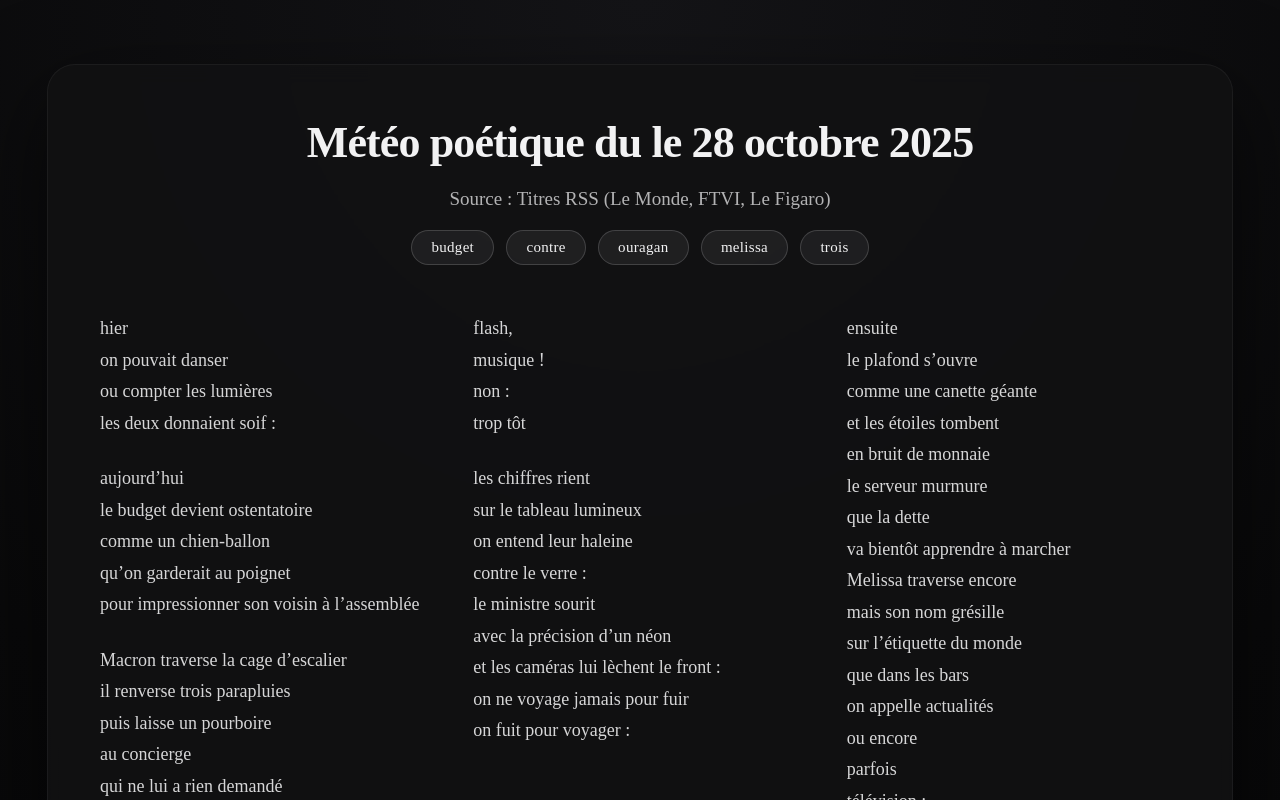
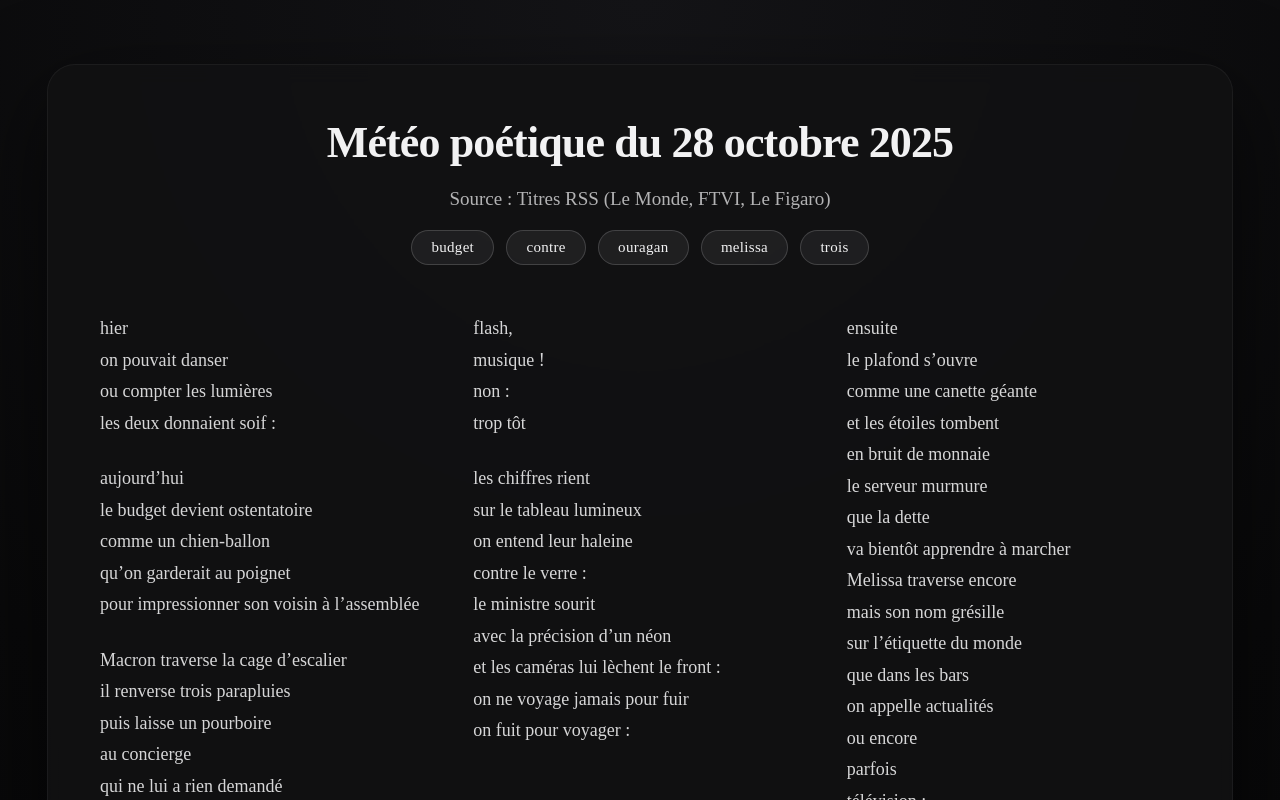
Before and after one commit to mthSmz/daily-words, a Next.js app: page / in a window 1280 px wide. Shown: the top 800 px of the page. Built offline with nearby package versions, Linux system fonts and the light colour scheme; no server answers.

Commit message:
Update page.jsx

```diff
--- a/app/page.jsx
+++ b/app/page.jsx
@@ -140,7 +140,7 @@ export default function Page() {
 
   // If the displayed poem is exactly the fallback, force the requested fixed title
   const pageTitle = isFallbackPoem
-    ? 'Météo poétique du le 28 octobre 2025'
+    ? 'Météo poétique du 28 octobre 2025'
     : `Météo poétique du ${displayDate}`;
 
   const sourcesLabel = resolvedData.sources || FALLBACK_SOURCES;
```
